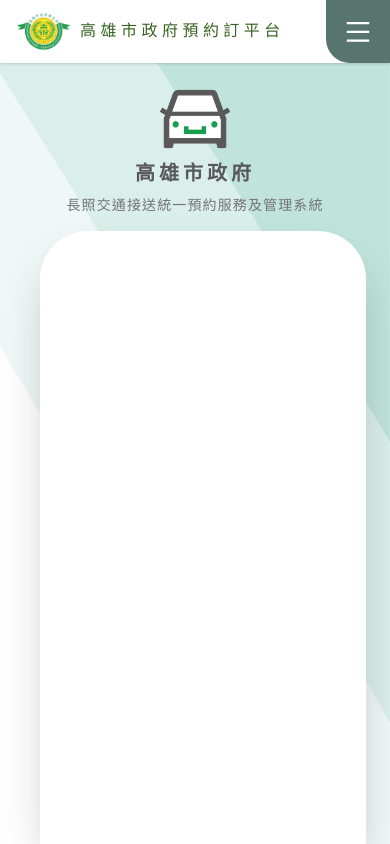
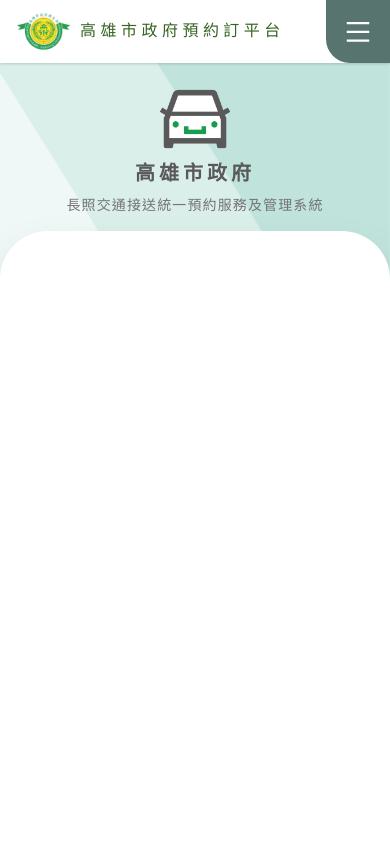
Before and after one commit to kayac-chang/vehicle-dispatch-system, a Next.js app: page /client/login in a window 390 px wide. Built offline with nearby package versions, Linux system fonts and the light colour scheme; what @whiterussianstudio/tailwind-easing would draw is missing.

Commit message:
refactor

```diff
--- a/components/templates/index.tsx
+++ b/components/templates/index.tsx
@@ -35,11 +35,23 @@
 };
 export function Form({ title, children }: FormProps) {
   return (
-    <Base title={title} className="flex-1 md:py-40" footer={false}>
-      <div className="xl:container mx-auto flex flex-col lg:flex-row items-center h-full space-x-4 px-8">
+    <Base title={title} className="flex-1 md:py-36" footer={false}>
+      <div
+        className={clsx(
+          "mx-auto flex flex-col items-center h-full",
+          "md:px-8",
+          "lg:flex-row lg:space-x-4",
+          "xl:container"
+        )}
+      >
         <Banner className="lg:w-1/2" />
 
-        <section className="w-full h-full bg-white rounded-t-5xl md:rounded-lg shadow-2xl">
+        <section
+          className={clsx(
+            "w-full h-full bg-white rounded-t-5xl shadow-2xl",
+            "md:rounded-lg"
+          )}
+        >
           {children}
         </section>
       </div>
--- a/tailwind.config.js
+++ b/tailwind.config.js
@@ -37,10 +37,14 @@
       backgroundImage: {
         mask: "url('/images/mask.png')",
       },
-
       borderRadius: {
         "4xl": "2rem",
         "5xl": "3rem",
+      },
+      maxHeight: {
+        "1/4": "25%",
+        "1/2": "50%",
+        "3/4": "75%",
       },
     },
   },
```
